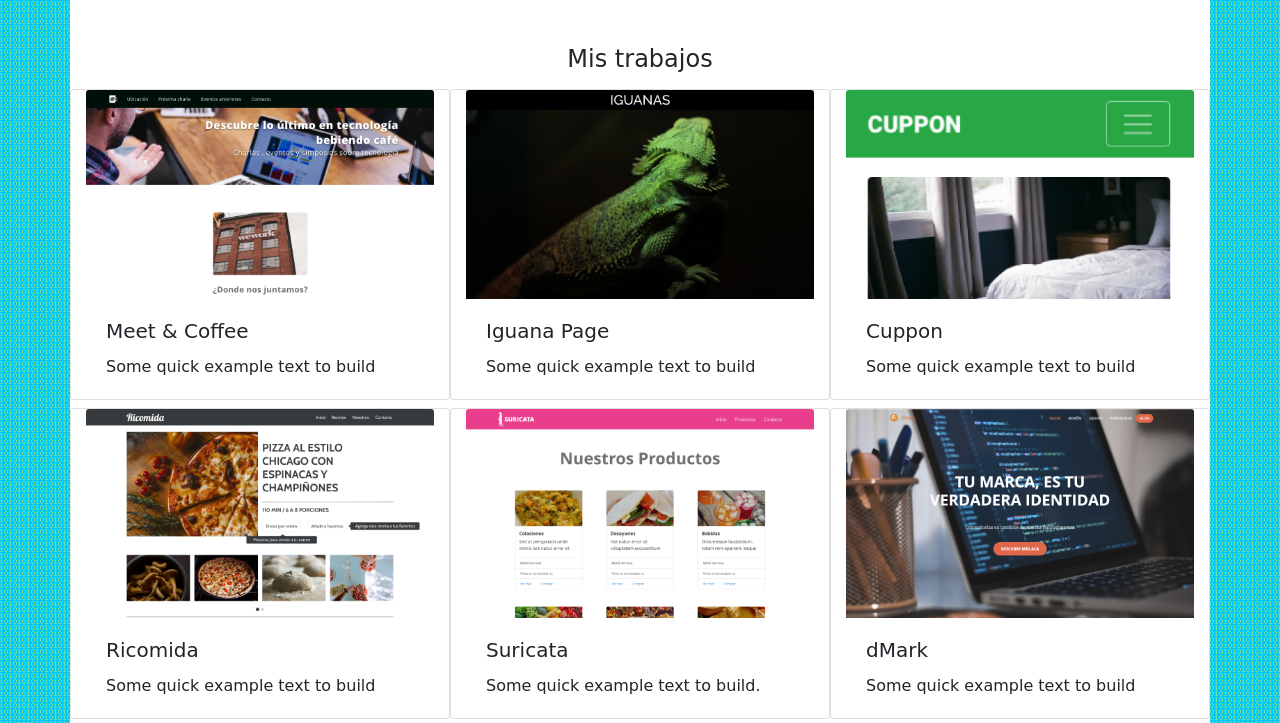
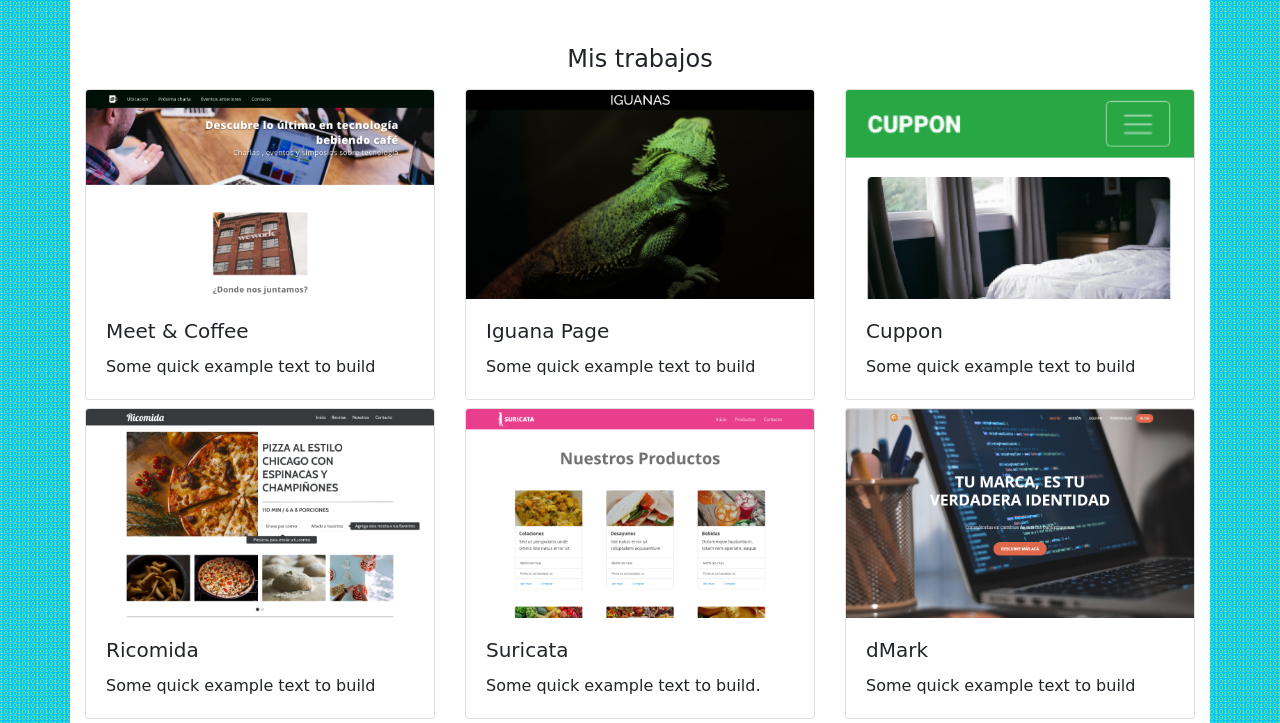
Before and after one commit to ElpolMorris/miPortafolio, a plain HTML site: page index.html in a window 1280 px wide. Shown: the part 1157-1880 px from the top of the page. Drawn offline with Linux system fonts and the light colour scheme; a script that the page names is missing; a web font is replaced by a local one.

Commit message:
modificaciones cards

```diff
--- a/index.html
+++ b/index.html
@@ -65,8 +65,6 @@
                 <p class="col-6">Lorem ipsum dolor sit amet consectetur adipisicing elit. Quia repudiandae explicabo neque eaque nihil aut deserunt corporis deleniti nobis rem. Voluptatem repellendus aut, nihil necessitatibus provident quod reprehenderit aspernatur odit.</p>
                 <p class="col-6">Lorem ipsum dolor sit, amet consectetur adipisicing elit. Voluptatem veritatis excepturi, quaerat possimus doloribus aperiam cupiditate inventore quidem hic in nihil? Eligendi aliquam cumque ullam neque voluptate facere sit similique!</p>
             </div>
-
-
         </section>
         <!--Mi experiencia-->
         <section id="miExp"class="row justify-content-center">
@@ -104,10 +102,11 @@
             </div>
         </section>
         <!--Mis trabajos-->
-        <section id="miTrab" class="row justify-content-around mt-5">
+        <section id="miTrab" class="row mt-5">
             <h2 class="text-center col-12">Mis trabajos</h2>
             <!--Meet & Coffee-->
-            <div class="card col-12 col-sm-5 col-lg-4 mt-2" >
+            <div class="col-12 col-sm-6 col-lg-4 mt-2">
+                <div class="card " >
                     <img src="assets/img/meet_coffee.png" class="card-img-top img-fluid" data-toggle="modal" data-target="#exampleModala" alt="...">
                     <div class="card-body">
                         <h5 class="card-title ocultar">Meet & Coffee</h5>
@@ -132,8 +131,10 @@
                         </div>
                     </div>
                 </div>
+            </div>
             <!--Iguana Page-->
-            <div class="card col-12 col-sm-5 col-lg-4 mt-2" >
+            <div class="col-12 col-sm-6 col-lg-4 mt-2">
+                <div class="card" >
                     <img src="assets/img/iguana_page.png" class="card-img-top img-fluid" data-toggle="modal" data-target="#exampleModalb" alt="...">
                     <div class="card-body">
                         <h5 class="card-title ocultar">Iguana Page</h5>
@@ -158,9 +159,10 @@
                         </div>
                     </div>
                 </div>
-
+            </div>
             <!--Cuppon-->
-            <div class="card col-12 col-sm-5 col-lg-4 mt-2" >
+            <div class="col-12 col-sm-6 col-lg-4 mt-2">
+                <div class="card" >
                     <img src="assets/img/cuppon.png" class="card-img-top img-fluid" data-toggle="modal" data-target="#exampleModalc" alt="...">
                     <div class="card-body">
                         <h5 class="card-title ocultar">Cuppon</h5>
@@ -186,8 +188,10 @@
                         </div>
                     </div>
                 </div>
+            </div>
             <!--Ricomida-->
-            <div class="card col-12 col-sm-5 col-lg-4 mt-2" >
+            <div class="col-12 col-sm-6 col-lg-4 mt-2">
+                <div class="card" >
                     <img src="assets/img/ricomida.png" class="card-img-top img-fluid" data-toggle="modal" data-target="#exampleModale" alt="...">
                     <div class="card-body">
                         <h5 class="card-title ocultar">Ricomida</h5>
@@ -213,9 +217,10 @@
                         </div>
                     </div>
                 </div>
-
+            </div>
             <!--Suricata-->
-            <div class="card col-12 col-sm-5 col-lg-4 mt-2" >
+            <div class="col-12 col-sm-6 col-lg-4 mt-2">
+                <div class="card" >
                     <img src="assets/img/suricata.png" class="card-img-top img-fluid" data-toggle="modal" data-target="#exampleModald" alt="...">
                     <div class="card-body">
                         <h5 class="card-title ocultar">Suricata</h5>
@@ -240,8 +245,10 @@
                         </div>
                     </div>
                 </div>
+            </div>
                 <!--dMark-->
-            <div class="card col-12 col-sm-5 col-lg-4 mt-2" >
+            <div class="col-12 col-sm-6 col-lg-4 mt-2">
+                <div class="card" >
                     <img src="assets/img/dmark.png" class="card-img-top img-fluid" data-toggle="modal" data-target="#exampleModalf" alt="...">
                     <div class="card-body">
                         <h5 class="card-title ocultar">dMark</h5>
@@ -266,7 +273,7 @@
                         </div>
                     </div>
                 </div>
-
+            </div>
         </section>
         <!--contacto-->
         <section id="miCont" class="text-center mt-5 justify-content-center">
```
Lines whose indentation alone changed are shown as unchanged.
